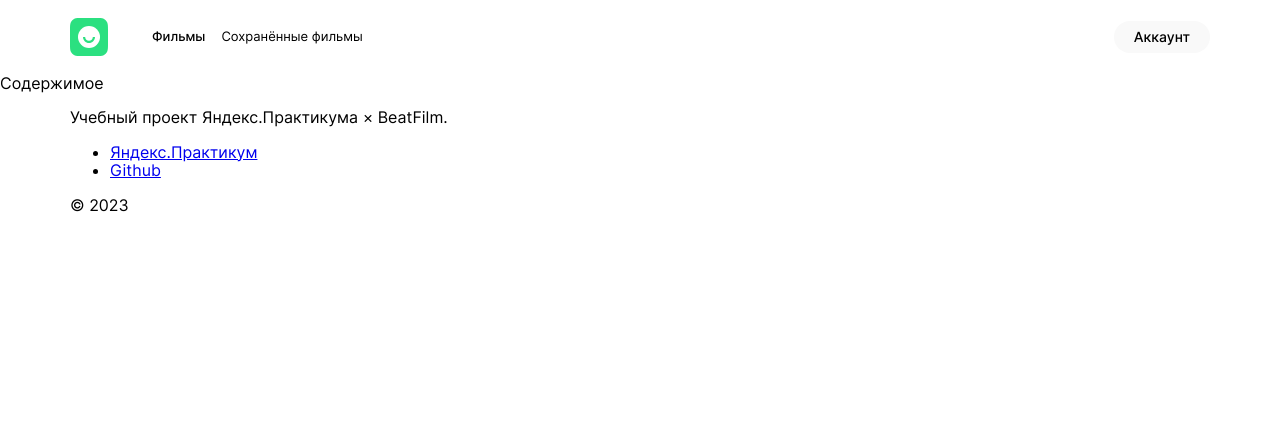
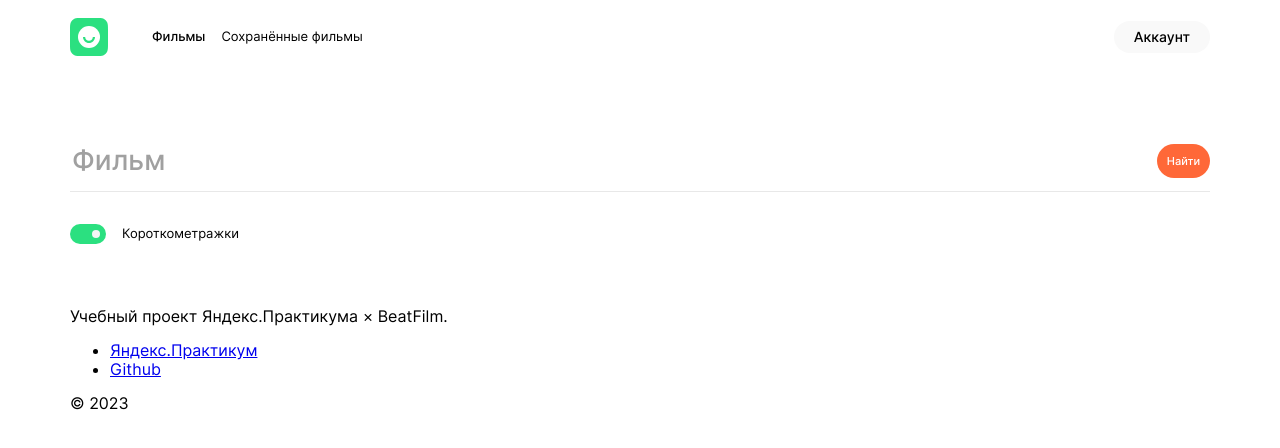
Before and after one commit to Newet7/movies-explorer-frontend, a React (Create React App) app: page /movies in a window 1280 px wide. Shown: the top 448 px of the page. Built offline with nearby package versions, Linux system fonts and the light colour scheme.

Commit message:
lvl2: add checkbox, searchform

```diff
--- /dev/null
+++ b/src/components/Checkbox/Checkbox.css
@@ -0,0 +1,107 @@
+.checkbox {
+  /* Расположение чекбокса и подписи */
+  color: var(--on-surface);
+  display: flex;
+  flex-direction: row-reverse;
+  align-items: center;
+  gap: 12px;
+  /* Анимация */
+  transition: opacity 0.3s;
+  cursor: pointer;
+}
+
+@media (min-width: 1280px) {
+  .checkbox {
+    gap: 16px;
+  }
+}
+
+@media (min-width: 1280px) {
+  .checkbox {
+    flex-direction: row;
+  }
+}
+
+/* При наведении */
+.checkbox:hover {
+  opacity: 0.8;
+}
+
+/* Скрытие системного чекбокса */
+.checkbox__system-checkbox {
+  position: absolute;
+  height: 1px;
+  width: 1px;
+  overflow: hidden;
+  clip: rect(0 0 0 0);
+}
+
+/* Контейнер, в котором движется рычаг (выключенное состояние) */
+.checkbox__custom-checkbox {
+  /* Позиционирование */
+  position: relative;
+  /* Размеры */
+  width: 36px;
+  height: 20px;
+  border-radius: 20px;
+  box-sizing: border-box;
+  /* Цвет */
+  background-color: var(--checkbox-disabled);
+  /* Анимация */
+  transition: background-color 0.3s ease-in;
+}
+
+/* Нажатое состояние - фон контейнера */
+.checkbox__system-checkbox:checked + .checkbox__custom-checkbox {
+  background-color: var(--checkbox-enabled);
+}
+
+/* Неактивное состояние */
+.checkbox__system-checkbox:disabled + .checkbox__custom-checkbox {
+  opacity: 0.3;
+}
+
+/* Рычаг (выключенное состояние) */
+.checkbox__custom-checkbox::after {
+  content: "";
+  /* Размеры */
+  box-sizing: border-box;
+  height: 40%;
+  aspect-ratio: 1;
+  border-radius: 50%;
+  /* Положение */
+  position: absolute;
+  top: 50%;
+  left: 10px; /* Половина border-radius */
+  transform: translate(-50%, -50%);
+  /* Цвет */
+  background-color: var(--on-checkbox-disabled);
+  transition: left 0.3s ease-in;
+}
+
+/* Нажатое состояние - положение ручага */
+.checkbox__system-checkbox:checked + .checkbox__custom-checkbox::after {
+  left: 26px;
+}
+
+.checkbox__label {
+  font-style: normal;
+  font-weight: 400;
+  font-size: 11px;
+  line-height: 1.64;
+}
+
+@media (min-width: 768px) {
+  .checkbox__label {
+    font-size: 13px;
+    line-height: 1.38;
+  }
+}
+
+/* В фокусе */
+.checkbox__system-checkbox:focus ~ .checkbox__label {
+  text-decoration: underline;
+  text-decoration-line: solid;
+  text-decoration-color: var(--primary);
+  text-underline-offset: 5px;
+}
--- /dev/null
+++ b/src/components/Checkbox/Checkbox.js
@@ -0,0 +1,18 @@
+import classNames from "classnames";
+import "./Checkbox.css";
+
+function Checkbox({ className, title }) {
+  return (
+    <label className={classNames(className, "checkbox")}>
+      <input
+        type="checkbox"
+        class="checkbox__system-checkbox"
+        defaultChecked={true}
+      />
+      <span class="checkbox__custom-checkbox"></span>
+      <span class="checkbox__label">{title}</span>
+    </label>
+  );
+}
+
+export default Checkbox;
--- a/src/components/Movies/Movies.js
+++ b/src/components/Movies/Movies.js
@@ -1,6 +1,7 @@
 import Footer from "../Footer/Footer";
 import Header from "../Header/Header";
 import Navigation from "../Navigation/Navigation";
+import SearchForm from "../SearchForm/SearchForm";
 import "./Movies.css";
 
 function Movies() {
@@ -9,7 +10,9 @@ function Movies() {
       <Header>
         <Navigation />
       </Header>
-      <main>Содержимое</main>
+      <main>
+        <SearchForm />
+      </main>
       <Footer />
     </>
   );
--- /dev/null
+++ b/src/components/SearchForm/SearchForm.css
@@ -0,0 +1,105 @@
+.search-form {
+  padding-top: 75px;
+  padding-bottom: 50px;
+  display: grid;
+  row-gap: 40px;
+  grid-template-columns: 1fr min-content;
+  grid-template-areas:
+    "input button"
+    "checkbox checkbox";
+}
+
+@media (min-width: 768px) {
+  .search-form {
+    padding-top: 67px;
+    padding-bottom: 60px;
+    row-gap: 30px;
+  }
+}
+
+@media (min-width: 1280px) {
+  .search-form {
+    padding-top: 57px;
+    padding-bottom: 47px;
+    row-gap: 32px;
+  }
+}
+
+.search-form__input {
+  grid-area: input;
+  grid-column: 1/-1;
+  border: none;
+  border-bottom: 1px solid var(--background-variant-secondary);
+  padding-block: 15px;
+  transition: border-bottom-color 0.3s;
+  padding-right: 60px; /* Space for input button */
+  /* Текст */
+  font-style: normal;
+  font-weight: 500;
+  font-size: 18px;
+  line-height: 1.22;
+  color: var(--on-surface);
+}
+
+@media (min-width: 768px) {
+  .search-form__input {
+    padding-block: 13px;
+    font-size: 28px;
+    line-height: 1.21;
+  }
+}
+
+.search-form__input:focus {
+  border-bottom-color: var(--primary);
+  outline: none;
+}
+
+.search-form__input::placeholder {
+  color: var(--on-surface-variant);
+}
+
+.search-form__checkbox {
+  grid-area: checkbox;
+  justify-self: center;
+}
+
+@media (min-width: 768px) {
+  .search-form__checkbox {
+    justify-self: end;
+  }
+}
+
+@media (min-width: 1280px) {
+  .search-form__checkbox {
+    justify-self: start;
+  }
+}
+
+.search-form__button {
+  /* Расположение */
+  grid-area: button;
+  align-self: center;
+  /* Сброс */
+  cursor: pointer;
+  border: none;
+  background-color: var(--secondary);
+  color: var(--on-secondary);
+  /* Размеры */
+  padding: 8px 10px;
+  border-radius: 48px;
+  /* Текст */
+  font-style: normal;
+  font-weight: 500;
+  font-size: 11px;
+  line-height: 1.64;
+  /* Анимация */
+  transition: opacity 0.3s, transform 0.3s;
+}
+
+.search-form__button:hover {
+  opacity: 0.8;
+}
+
+.search-form__button:active {
+  transform: scale(0.8);
+}
--- /dev/null
+++ b/src/components/SearchForm/SearchForm.js
@@ -0,0 +1,16 @@
+import Checkbox from "../Checkbox/Checkbox";
+import "./SearchForm.css";
+
+function SearchForm() {
+  return (
+    <form className="search-form section">
+      <input type="text" className="search-form__input" placeholder="Фильм" />
+      <Checkbox title="Короткометражки" className="search-form__checkbox" />
+      <button type="submit" className="search-form__button">
+        Найти
+      </button>
+    </form>
+  );
+}
+
+export default SearchForm;
--- a/src/index.css
+++ b/src/index.css
@@ -35,9 +35,21 @@ html {
   --on-primary: #000;
   --footer: #fafafa;
   --on-footer: #a0a0a0;
+  --on-secondary: #fff;
   --account-button: #f9f9f9;
+  --checkbox-disabled: #ebebeb;
+  --checkbox-enabled: var(--primary);
+  --on-checkbox-disabled: #f5f5f5;
+  --on-checkbox-enabled: #fff;
   --secondary: #ff6838;
   /* Цвета страницы по умолчанию */
   background-color: var(--surface);
   color: var(--on-surface);
 }
+
+a:focus,
+button:focus,
+input:focus {
+  outline-offset: 5px;
+  outline-color: var(--primary);
+}
```
